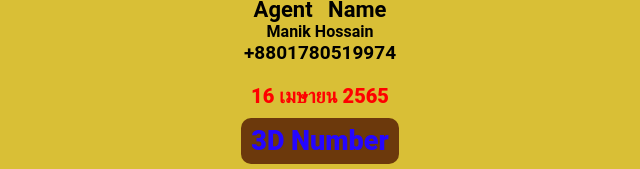
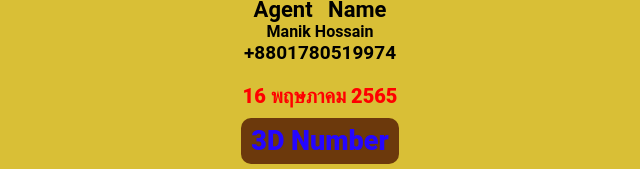
Before and after one commit to thailottogovernment/manik.online.7855, a plain HTML site: page map.html in a window 1280 px wide. Shown: the part 631-800 px from the top of the page, 320-960 px from the left. Drawn offline with Linux system fonts and the light colour scheme.

Commit message:
Update map.html

```diff
--- a/map.html
+++ b/map.html
@@ -61,7 +61,7 @@
 
                     </div>
                      <div class="game_paper">
-                           <p>16 เมษายน 2565</p>
+                           <p>16 พฤษภาคม 2565</p>
                             <a href="3up_papaer.html">3D Number</a>
                         </div>
                 </div>
```
